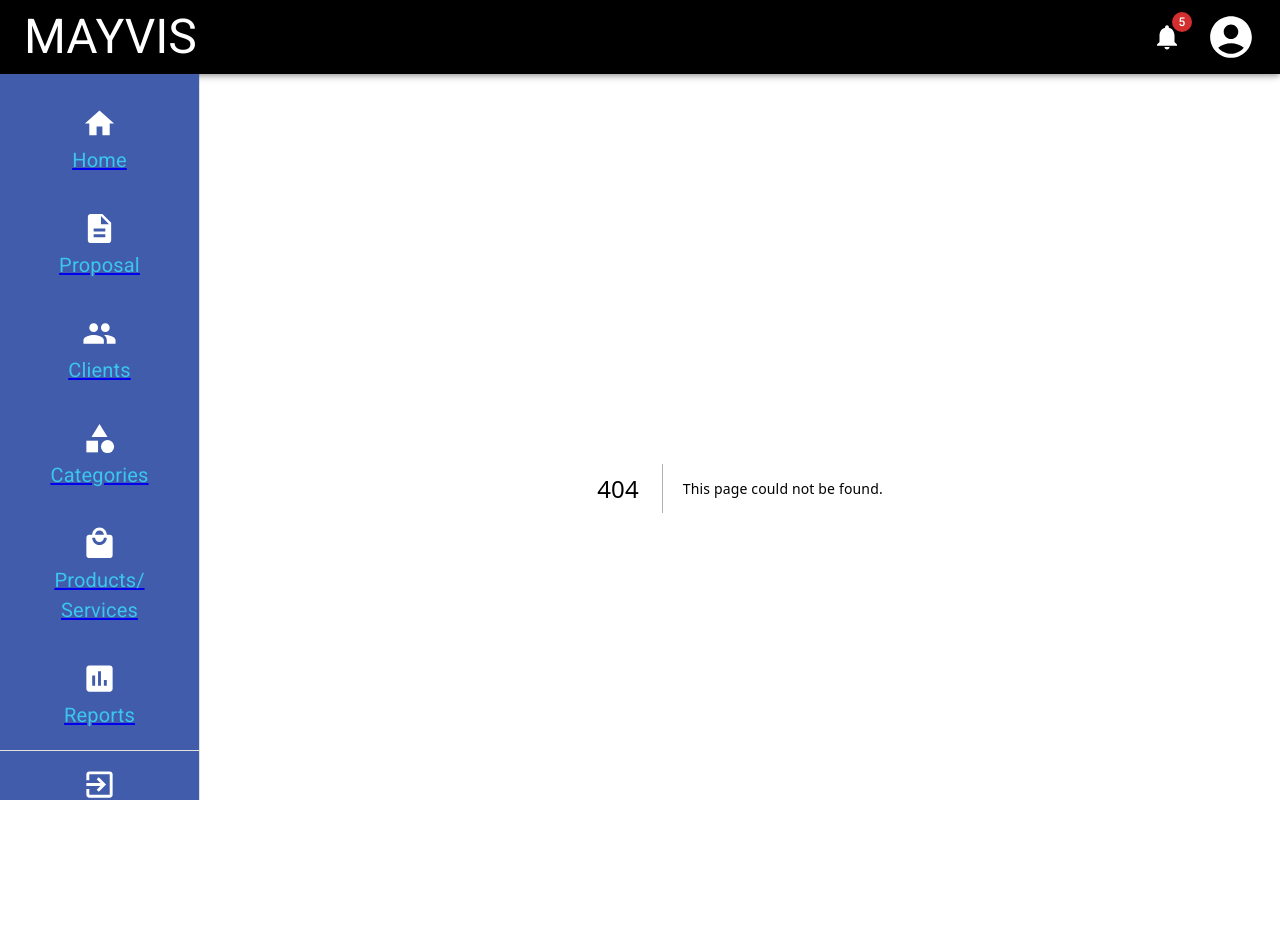
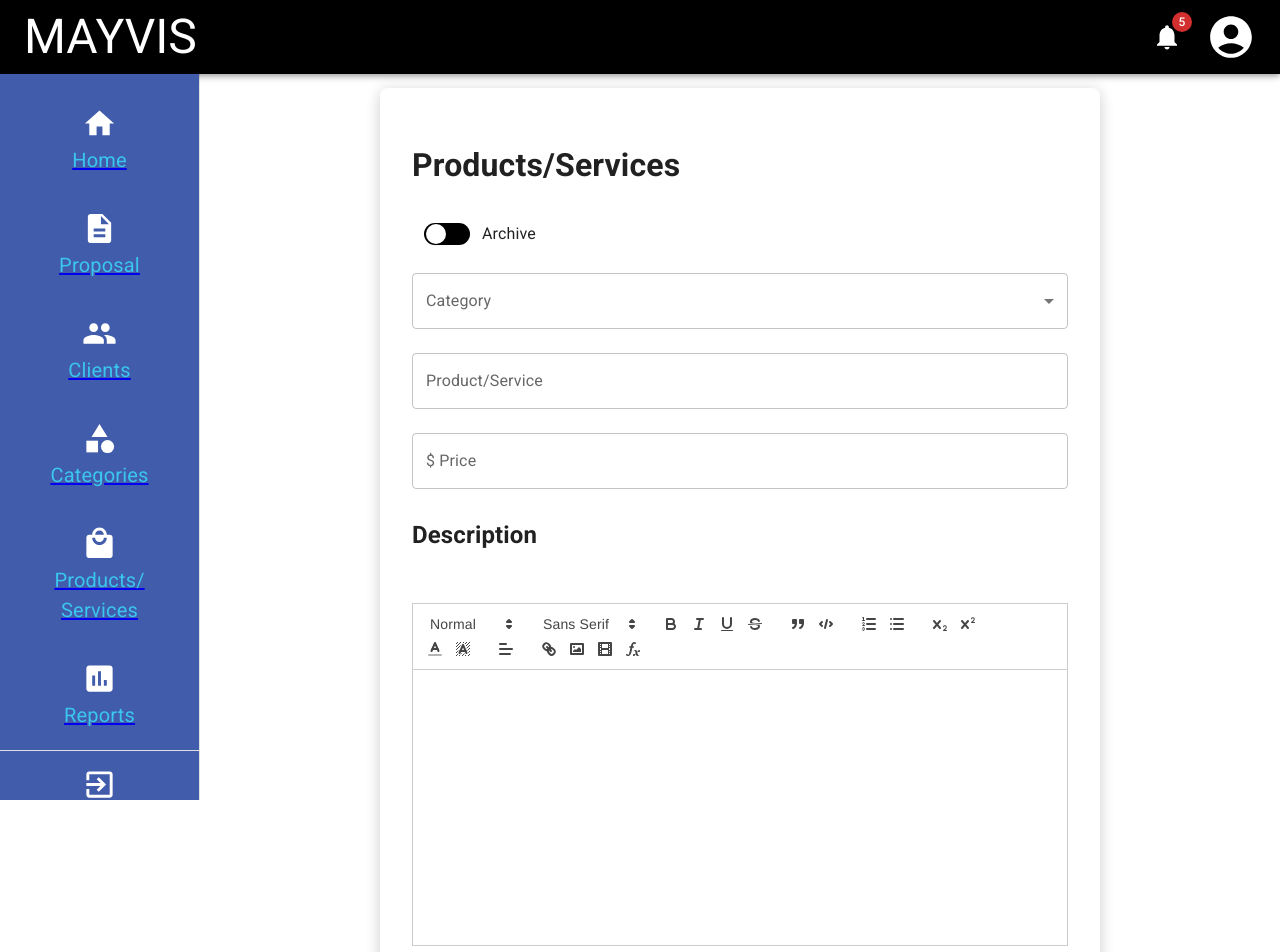
Before and after one commit to capstone-1232/mayvis-a, a Next.js app: page /products/addproduct in a window 1280 px wide. Before the commit this address had no page. Shown: the top 952 px of the page. Before the commit the page ends 912 px from the top, so only its background shows below. Built offline with nearby package versions, Linux system fonts and the light colour scheme.

Commit message:
Mar.15 add product add page, category add page

```diff
--- a/components/RTextEditor.js
+++ b/components/RTextEditor.js
@@ -28,7 +28,7 @@ function RTextEditor() {
     <Box
         className="myQuillContainer"
         sx={{
-            height: "35vh",
+            height: "100%",
             py: "30px",
         }}
     >
--- a/pages/category.js
+++ b/pages/category.js
@@ -3,13 +3,10 @@ import dynamic from 'next/dynamic';
   import Paper from '@mui/material/Paper';
   import Box from '@mui/material/Box';
   import TextField from '@mui/material/TextField';
-import Switch from '@mui/material/Switch';
-import FormControlLabel from '@mui/material/FormControlLabel';
+  import RTextEditor from '@/components/RTextEditor';
+  import CustomToggleButton from '@/components/CustomToggleButton';
 
   // Import 'react-quill' dynamically without SSR
-const QuillEditor = dynamic(() => import('react-quill'), {
-  ssr: false,
-});
 
   export default function Category() {
     const [categoryName, setCategoryName] = useState('');
@@ -44,10 +41,7 @@ export default function Category() {
               }}>
           <h1>Category</h1>
 
-        <FormControlLabel
-            control={<Switch checked={archive} onChange={handleArchiveToggle} name="archive" color="primary" />}
-            label="Archive"
-        />
+          <CustomToggleButton label={'Archive'}/>
 
           <TextField
             label="Client Name"
@@ -60,11 +54,12 @@ export default function Category() {
 
           <h2>Notes</h2>
 
-        <QuillEditor
-        value={notes}
-        onChange={handleNotesChange}
-        style={{ height: '350px' }}
-        />
+          <Box sx={{height:'350px'}}>
+            <RTextEditor/>
+          </Box>
+
+
+
 
           <Box sx={{ display: 'flex', justifyContent: 'flex-end', gap: '1rem', mt: '5rem' }}>
             <button onClick={() => console.log('Cancelled')} style={{ padding: '0.5rem 1rem', borderRadius: '10px', border: 'none', backgroundColor: '#405CAA', color: 'white', cursor: 'pointer' }}>Cancel</button>
--- a/pages/letter.js
+++ b/pages/letter.js
@@ -45,12 +45,9 @@ export default function Letter() {
               mt: 'auto',
             }}>
         <h2 style={{ textAlign: 'left' }}>Customize Message</h2>
-        {/* <QuillEditor
-          value={content}
-          onChange={handleContentChange}
-          style={{ height: '350px' }}
-        /> */}
-        <RTextEditor />
+
+        <Box sx={{height:'350px'}}><RTextEditor /></Box>
+
         <Box sx={{ display: 'flex', justifyContent: 'flex-end', mt: '5rem' }}>
           <button onClick={saveContent} style={{ padding: '0.5rem 1rem', borderRadius: '5px', border: 'none', backgroundColor: '#405CAA', color: 'white', cursor: 'pointer' }}>
             Save
--- /dev/null
+++ b/pages/products/addproduct/index.js
@@ -0,0 +1,103 @@
+import React, { useState } from 'react';
+import dynamic from 'next/dynamic';
+import Paper from '@mui/material/Paper';
+import Box from '@mui/material/Box';
+import TextField from '@mui/material/TextField';
+import Select from '@mui/material/Select';
+import MenuItem from '@mui/material/MenuItem';
+import InputLabel from '@mui/material/InputLabel';
+import FormControl from '@mui/material/FormControl';
+import CustomToggleButton from '@/components/CustomToggleButton';
+import RTextEditor from '@/components/RTextEditor';
+
+// Import 'react-quill' dynamically without SSR
+const QuillEditor = dynamic(() => import('react-quill'), {
+  ssr: false,
+});
+
+export default function ProductsServices() {
+  const [productService, setProductService] = useState('');
+  const [category, setCategory] = useState('');
+  const [price, setPrice] = useState('');
+  const [description, setDescription] = useState('');
+  const [archive, setArchive] = useState(false);
+
+  const handleProductServiceChange = (event) => {
+    setProductService(event.target.value);
+  };
+
+  const handleCategoryChange = (event) => {
+    setCategory(event.target.value);
+  };
+
+  const handlePriceChange = (event) => {
+    setPrice(event.target.value);
+  };
+
+  const handleDescriptionChange = (value) => {
+    setDescription(value);
+  };
+
+  const handleArchiveToggle = () => {
+    setArchive(!archive);
+  };
+
+  // Inline styles
+  const paperStyle = {
+    padding: '2rem',
+    borderRadius: '8px',
+    boxShadow: '0px 3px 15px rgba(0,0,0,0.2)',
+  };
+
+  return (
+    <Box sx={{ display: 'flex', flexDirection: 'column', alignItems: 'center', justifyContent: 'center'}}>
+      <Paper elevation={3} style={paperStyle} sx={{ width:'80%', maxWidth:'720px' }}>
+        <h1>Products/Services</h1>
+
+        <CustomToggleButton label={'Archive'} toggled={archive} onToggle={handleArchiveToggle} />
+
+        <FormControl fullWidth margin="normal">
+          <InputLabel id="category-select-label">Category</InputLabel>
+          <Select
+            labelId="category-select-label"
+            id="category-select"
+            value={category}
+            label="Category"
+            onChange={handleCategoryChange}
+          >
+            <MenuItem value={'Category 1'}>Category 1</MenuItem>
+            <MenuItem value={'Category 2'}>Category 2</MenuItem>
+          </Select>
+        </FormControl>
+
+        <TextField
+          label="Product/Service"
+          variant="outlined"
+          value={productService}
+          onChange={handleProductServiceChange}
+          fullWidth
+          margin="normal"
+        />
+
+        <TextField
+          label="$ Price"
+          variant="outlined"
+          value={price}
+          onChange={handlePriceChange}
+          fullWidth
+          margin="normal"
+        />
+
+        <h2>Description</h2>
+        <Box sx={{height:'350px'}}>
+        <RTextEditor/>
+        </Box>
+
+        <Box sx={{ display: 'flex', justifyContent: 'flex-end', gap: '1rem', mt: '5rem' }}>
+            <button onClick={() => console.log('Cancelled')} style={{ padding: '0.5rem 1rem', borderRadius: '10px', border: 'none', backgroundColor: '#405CAA', color: 'white', cursor: 'pointer' }}>Cancel</button>
+            <button onClick={() => console.log('Saved')} style={{ padding: '0.5rem 1rem', borderRadius: '10px', border: 'none', backgroundColor: '#2A987A', color: 'white', cursor: 'pointer' }}>Save</button>
+          </Box>
+      </Paper>
+    </Box>
+  );
+}
--- a/pages/products/index.js
+++ b/pages/products/index.js
@@ -7,6 +7,7 @@ import React, { useState } from 'react';
 import FilterAltIcon from '@mui/icons-material/FilterAlt';
 import SearchIcon from '@mui/icons-material/Search';
 import productsData from "@/public/data/productsData.json";
+import Link from "next/link";
 
 
 
@@ -43,9 +44,12 @@ const Products = () => {
                 </Grid>
                 <Grid item xs={12} md={6} container justifyContent="flex-end" spacing={2}>
                     <Grid item>
+                    <Link href={'/products/addproduct'} >
                         <Button variant="contained">
                             Add New Products +
                         </Button>
+                    </Link>
+
                     </Grid>
                     <Grid item>
                         <Button variant="contained" startIcon={<FilterAltIcon />}>
```
Also changed, not shown: pages/client.js (deleted). Lines whose indentation alone changed are shown as unchanged.
